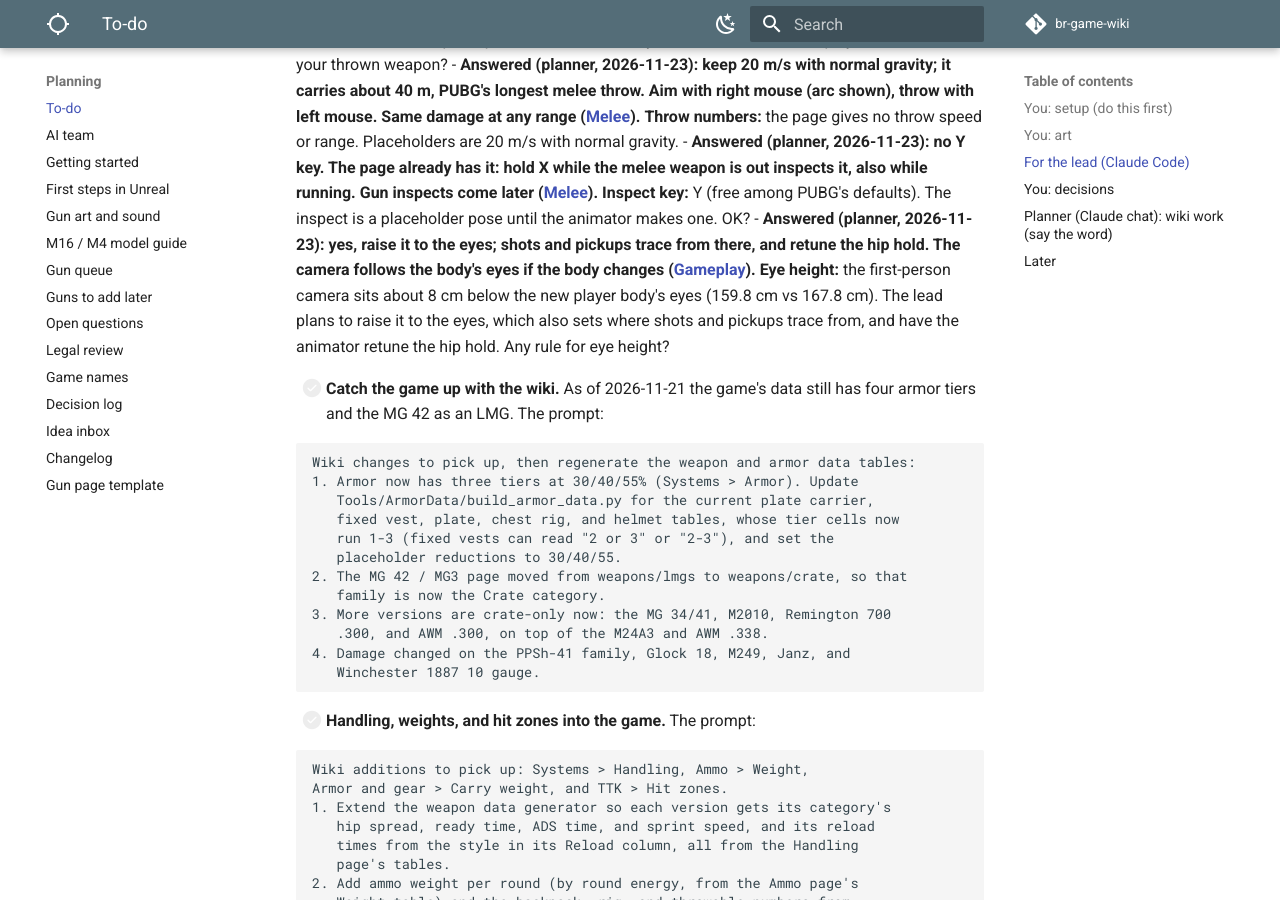
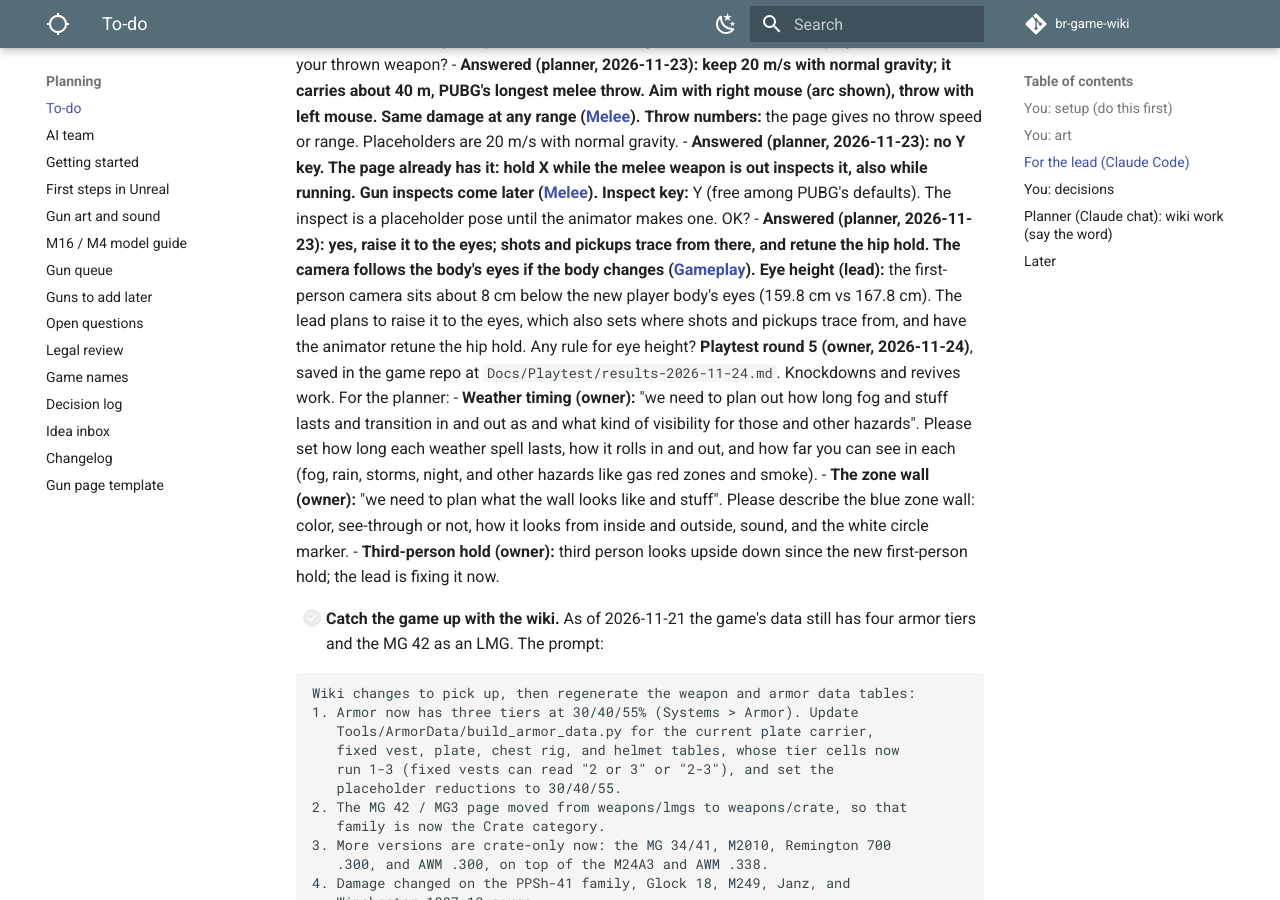
Before and after one commit to DerrickSpartan1/br-game-wiki, an MkDocs documentation site: the page built from docs/planning/to-do.md, in a window 1280 px wide and 900 px high, scrolled down 10406 px. Built offline with MkDocs 1.6.1 and Material for MkDocs 9.7.7, drawn with Linux system fonts in a browser that asks for light colours; comment, search, counter and statistics services are not loaded.

Commit message:
Playtest round 5 for the planner: weather timing and visibility, the zone wall
Co-Authored-By: Claude Opus 5.5 <noreply@anthropic.com>

```diff
--- a/docs/planning/to-do.md
+++ b/docs/planning/to-do.md
@@ -137,7 +137,12 @@ When you tell the lead "check the planner's list," it works through this section
 - **Answered (planner, 2026-11-23): our pick is only the thrower; it stays where it landed if they die. The owner's call is under You: decisions ([Melee](../systems/gameplay.md#melee)).** **Thrown melee pickup:** anyone whose own melee is thrown can pick up a thrown one, not only its owner. Should other players be able to take your thrown weapon?
 - **Answered (planner, 2026-11-23): keep 20 m/s with normal gravity; it carries about 40 m, PUBG's longest melee throw. Aim with right mouse (arc shown), throw with left mouse. Same damage at any range ([Melee](../systems/gameplay.md#melee)).** **Throw numbers:** the page gives no throw speed or range. Placeholders are 20 m/s with normal gravity.
 - **Answered (planner, 2026-11-23): no Y key. The page already has it: hold X while the melee weapon is out inspects it, also while running. Gun inspects come later ([Melee](../systems/gameplay.md#melee)).** **Inspect key:** Y (free among PUBG's defaults). The inspect is a placeholder pose until the animator makes one. OK?
-- **Answered (planner, 2026-11-23): yes, raise it to the eyes; shots and pickups trace from there, and retune the hip hold. The camera follows the body's eyes if the body changes ([Gameplay](../systems/gameplay.md)).** **Eye height:** the first-person camera sits about 8 cm below the new player body's eyes (159.8 cm vs 167.8 cm). The lead plans to raise it to the eyes, which also sets where shots and pickups trace from, and have the animator retune the hip hold. Any rule for eye height?
+- **Answered (planner, 2026-11-23): yes, raise it to the eyes; shots and pickups trace from there, and retune the hip hold. The camera follows the body's eyes if the body changes ([Gameplay](../systems/gameplay.md)).** **Eye height (lead):** the first-person camera sits about 8 cm below the new player body's eyes (159.8 cm vs 167.8 cm). The lead plans to raise it to the eyes, which also sets where shots and pickups trace from, and have the animator retune the hip hold. Any rule for eye height?
+**Playtest round 5 (owner, 2026-11-24)**, saved in the game repo at `Docs/Playtest/results-2026-11-24.md`. Knockdowns and revives work. For the planner:
+- **Weather timing (owner):** "we need to plan out how long fog and stuff lasts and transition in and out as and what kind of visibility for those and other hazards". Please set how long each weather spell lasts, how it rolls in and out, and how far you can see in each (fog, rain, storms, night, and other hazards like gas red zones and smoke).
+- **The zone wall (owner):** "we need to plan what the wall looks like and stuff". Please describe the blue zone wall: color, see-through or not, how it looks from inside and outside, sound, and the white circle marker.
+- **Third-person hold (owner):** third person looks upside down since the new first-person hold; the lead is fixing it now.
+
 
 - [ ] **Catch the game up with the wiki.** As of 2026-11-21 the game's data still has four armor tiers and the MG 42 as an LMG. The prompt:
 
```
